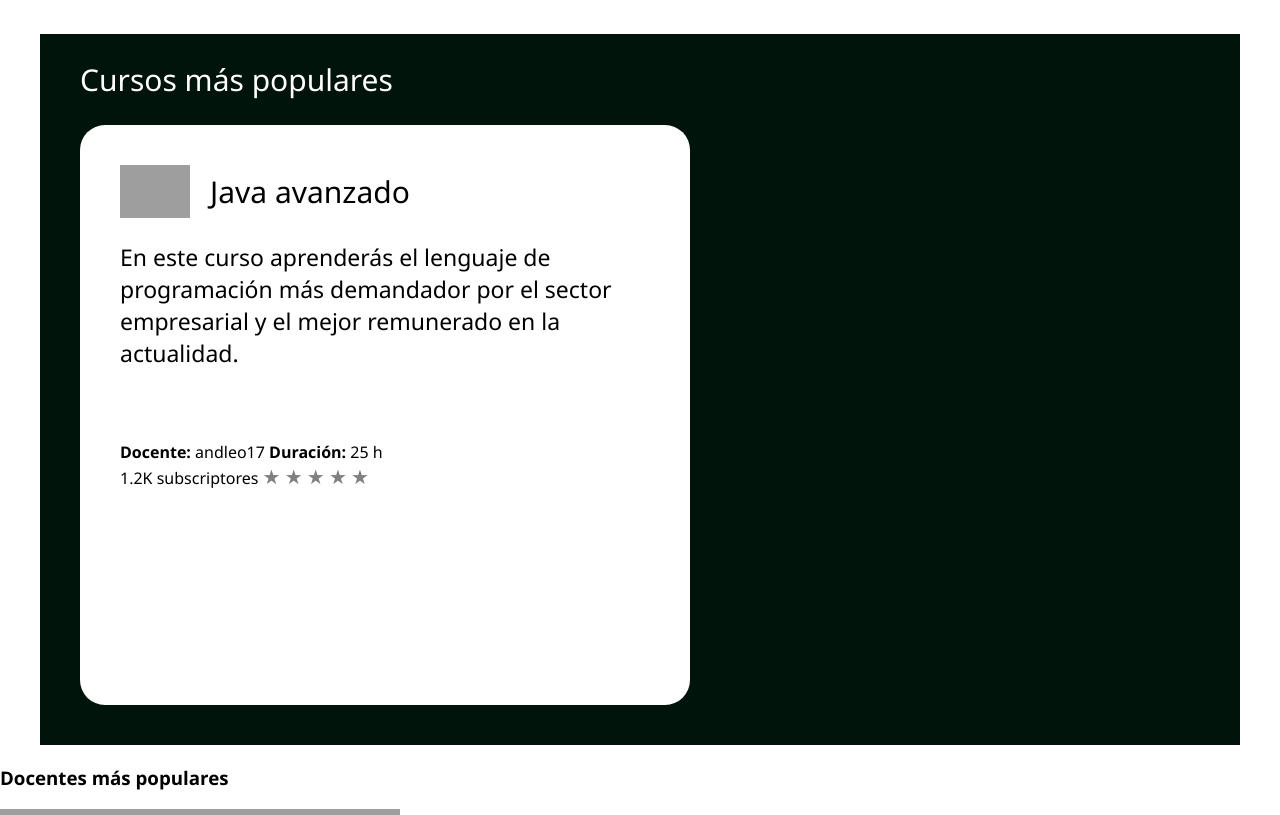
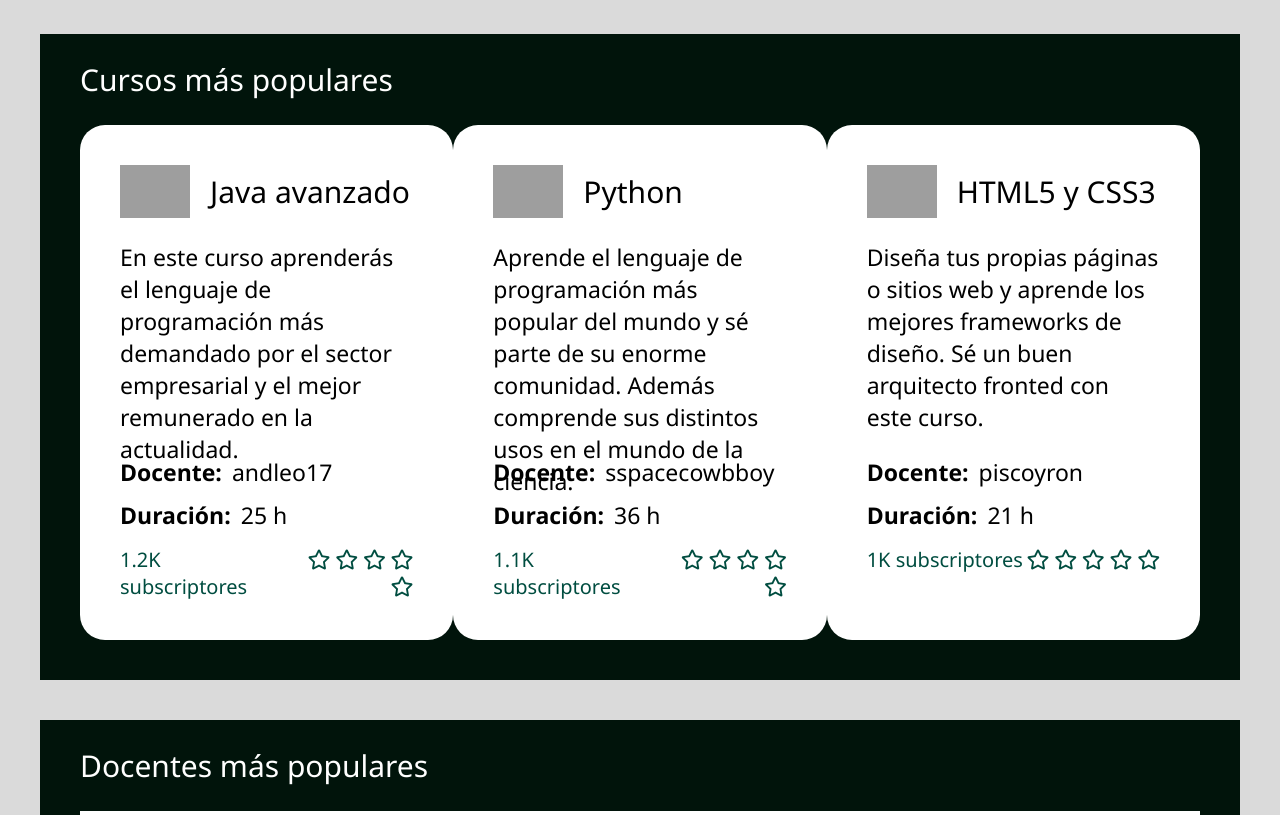
Before and after one commit to andleo17/dotClass, a PHP site: page /html/index.html in a window 1280 px wide. Shown: the part 666-1481 px from the top of the page. Run offline with PHP 8.4, Linux system fonts and the light colour scheme; some libraries are stand-ins or nearby versions; grey boxes are pictures that could not be loaded.

Commit message:
avance 3

```diff
--- a/css/style.css
+++ b/css/style.css
@@ -1,6 +1,7 @@
 html, body {
     font-family: 'Segoe UI', sans-serif;
     margin: 0px;
+    background-color: #DADADA;
 }
 
 nav {
@@ -144,7 +145,7 @@ li a {
   padding: 25px 40px 40px;
 }
 
-.cursos-populares-container h3 {
+h3 {
   color: white;
   font-size: 30px;
   font-weight: 500;
@@ -158,8 +159,7 @@ li a {
 }
 
 .curso {
-  width: 530px;
-  height: 500px;
+  width: 450px;
   background-color: white;
   border-radius: 25px;
   padding: 40px;
@@ -182,8 +182,31 @@ li a {
   height: 200px;
 }
 
+.curso-datos {
+  margin-top: 15px;
+  font-size: 23px;
+  display: flex;
+  flex-direction: column;
+  justify-content: space-between;
+  height: 75px;
+}
+
+.curso-datos b {
+  margin-right: 10px;
+}
+
+.curso-rating {
+  margin-top: 15px;
+  color: #004D40;
+  font-weight: 500;
+  display: flex;
+  align-items: center;
+  justify-content: space-between;
+  font-size: 20px;
+}
+
 label {
-    font-size: 20px;
+    font-size: 35px;
   }
 
   input[type="radio"] {
--- a/html/index.html
+++ b/html/index.html
@@ -5,7 +5,8 @@
     <meta charset="UTF-8">
     <meta name="viewport" content="width=device-width, initial-scale=1.0">
     <link rel="stylesheet" href="../css/style.css">
-    <link rel="stylesheet" href="https://use.fontawesome.com/releases/v5.8.2/css/all.css" integrity="sha384-oS3vJWv+0UjzBfQzYUhtDYW+Pj2yciDJxpsK1OYPAYjqT085Qq/1cq5FLXAZQ7Ay" crossorigin="anonymous">
+    <link rel="stylesheet" href="https://use.fontawesome.com/releases/v5.8.2/css/all.css"
+        integrity="sha384-oS3vJWv+0UjzBfQzYUhtDYW+Pj2yciDJxpsK1OYPAYjqT085Qq/1cq5FLXAZQ7Ay" crossorigin="anonymous">
     <title>dotClass</title>
 </head>
 
@@ -51,52 +52,104 @@
                     <div class="curso-cuerpo">
                         <p>
                             En este curso aprenderás el lenguaje de
-                            programación más demandador por el sector
+                            programación más demandado por el sector
                             empresarial y el mejor remunerado en la actualidad.
                         </p>
                     </div>
                     <div class="curso-datos">
-                        <b>Docente:</b>
-                        <span>andleo17</span>
-                        <b>Duración:</b>
-                        <span>25 h</span>
+                        <span>
+                            <b>Docente:</b>andleo17
+                        </span>
+                        <span>
+                            <b>Duración:</b>25 h
+                        </span>
                     </div>
                     <div class="curso-rating">
                         <span>1.2K subscriptores</span>
                         <span class="clasificacion">
-                            <input id="radio1" type="radio" name="estrellas" value="5">
-                            <!--
-                                --><label for="radio1">★</label>
-                            <!--
-                                --><input id="radio2" type="radio" name="estrellas" value="4">
-                            <!--
-                                --><label for="radio2">★</label>
-                            <!--
-                                --><input id="radio3" type="radio" name="estrellas" value="3">
-                            <!--
-                                --><label for="radio3">★</label>
-                            <!--
-                                --><input id="radio4" type="radio" name="estrellas" value="2">
-                            <!--
-                                --><label for="radio4">★</label>
-                            <!--
-                                --><input id="radio5" type="radio" name="estrellas" value="1">
-                            <!--
-                                --><label for="radio5">★</label>
+                            <i class="far fa-star"></i>
+                            <i class="far fa-star"></i>
+                            <i class="far fa-star"></i>
+                            <i class="far fa-star"></i>
+                            <i class="far fa-star"></i>
                         </span>
                     </div>
                 </div>
-
+                <div class="curso">
+                    <div class="curso-titulo">
+                        <img src="https://static.platzi.com/media/achievements/1378-6fbee8c2-fb79-45db-bd28-d25878a0104c.png"
+                            alt="logo">
+                        <span>Python</span>
+                    </div>
+                    <div class="curso-cuerpo">
+                        <p>
+                            Aprende el lenguaje de programación más popular del mundo y sé parte de su enorme comunidad.
+                            Además comprende sus distintos usos en el mundo de la ciencia.
+                        </p>
+                    </div>
+                    <div class="curso-datos">
+                        <span>
+                            <b>Docente:</b>sspacecowbboy
+                        </span>
+                        <span>
+                            <b>Duración:</b>36 h
+                        </span>
+                    </div>
+                    <div class="curso-rating">
+                        <span>1.1K subscriptores</span>
+                        <span class="clasificacion">
+                            <i class="far fa-star"></i>
+                            <i class="far fa-star"></i>
+                            <i class="far fa-star"></i>
+                            <i class="far fa-star"></i>
+                            <i class="far fa-star"></i>
+                        </span>
+                    </div>
+                </div>
+                <div class="curso">
+                    <div class="curso-titulo">
+                        <img src="https://static.platzi.com/media/achievements/badges-html-css-b0a71550-d5e7-4e27-aca2-f09f1321a517.png"
+                            alt="logo">
+                        <span>HTML5 y CSS3</span>
+                    </div>
+                    <div class="curso-cuerpo">
+                        <p>
+                            Diseña tus propias páginas o sitios web y aprende los mejores frameworks de diseño.
+                            Sé un buen arquitecto fronted con este curso.
+                        </p>
+                    </div>
+                    <div class="curso-datos">
+                        <span>
+                            <b>Docente:</b>piscoyron
+                        </span>
+                        <span>
+                            <b>Duración:</b>21 h
+                        </span>
+                    </div>
+                    <div class="curso-rating">
+                        <span>1K subscriptores</span>
+                        <span class="clasificacion">
+                            <i class="far fa-star"></i>
+                            <i class="far fa-star"></i>
+                            <i class="far fa-star"></i>
+                            <i class="far fa-star"></i>
+                            <i class="far fa-star"></i>
+                        </span>
+                    </div>
+                </div>
             </div>
         </div>
         <div class="docentes-populares-container">
             <h3>Docentes más populares</h3>
+            <div class="docentes-populares">
                 <div class="docente">
                     <div class="docente-titulo">
                         <img src="https://scontent.ftru2-1.fna.fbcdn.net/v/t1.0-9/53456356_2038856099502369_3592419085708689408_n.jpg?_nc_cat=108&_nc_ht=scontent.ftru2-1.fna&oh=25fd8b8d3489c07dafcd3f5fd6631b46&oe=5D61D117"
                             alt="foto-perfil">
-                    <b>paolacieza12</b>
+                        <div class="docente-perfil">
+                            <b>paolacieza09</b>
                             <span>15.2K seguidores</span>
+                        </div>
                     </div>
                     <div class="docente-cuerpo">
                         <p>
@@ -107,16 +160,101 @@
                         </p>
                     </div>
                     <div class="docente-datos">
+                        <span>
                             <b>N° de cursos que enseña:</b>
-                    <span>15 cursos</span>
-                    <a href="perfil.html">></a>
+                            15 cursos
+                            <a href="perfil.html" class="flecha"><i class="fas fa-chevron-right"></i></a>
+                        </span>
+                        <span>
                             <b>N° de cursos que aprendió:</b>
-                    <span>19 cursos</span>
-                    <a href="perfil.html">></a>
+                            19 cursos
+                            <a href="perfil.html" class="flecha"><i class="fas fa-chevron-right"></i></a>
+                        </span>
+                        <span>
                             <b>Cursos destacados:</b>
+                            <span class="docente-cursos">
                                 <a href="curso-java.html">Java desde cero</a>,
                                 <a href="curso-poo.html">Programación Orientada a Objetos (POO)</a>,
                                 <a href="css-grid.html">CSS Grid Layout</a>
+                            </span>
+                        </span>
+                    </div>
+                </div>
+                <div class="docente">
+                    <div class="docente-titulo">
+                        <img src="https://scontent.ftru2-1.fna.fbcdn.net/v/t1.0-9/53456356_2038856099502369_3592419085708689408_n.jpg?_nc_cat=108&_nc_ht=scontent.ftru2-1.fna&oh=25fd8b8d3489c07dafcd3f5fd6631b46&oe=5D61D117"
+                            alt="foto-perfil">
+                        <div class="docente-perfil">
+                            <b>paolacieza09</b>
+                            <span>15.2K seguidores</span>
+                        </div>
+                    </div>
+                    <div class="docente-cuerpo">
+                        <p>
+                            Soy una chica emocionada por enseñar, muy
+                            social y alegre. Me gusta interactuar con la gente
+                            a la que enseño. Quisiera seguir aprendiendo toda
+                            la vida :)
+                        </p>
+                    </div>
+                    <div class="docente-datos">
+                        <span>
+                            <b>N° de cursos que enseña:</b>
+                            15 cursos
+                            <a href="perfil.html" class="flecha"><i class="fas fa-chevron-right"></i></a>
+                        </span>
+                        <span>
+                            <b>N° de cursos que aprendió:</b>
+                            19 cursos
+                            <a href="perfil.html" class="flecha"><i class="fas fa-chevron-right"></i></a>
+                        </span>
+                        <span>
+                            <b>Cursos destacados:</b>
+                            <span class="docente-cursos">
+                                <a href="curso-java.html">Java desde cero</a>,
+                                <a href="curso-poo.html">Programación Orientada a Objetos (POO)</a>,
+                                <a href="css-grid.html">CSS Grid Layout</a>
+                            </span>
+                        </span>
+                    </div>
+                </div>
+                <div class="docente">
+                    <div class="docente-titulo">
+                        <img src="https://scontent.ftru2-1.fna.fbcdn.net/v/t1.0-9/53456356_2038856099502369_3592419085708689408_n.jpg?_nc_cat=108&_nc_ht=scontent.ftru2-1.fna&oh=25fd8b8d3489c07dafcd3f5fd6631b46&oe=5D61D117"
+                            alt="foto-perfil">
+                        <div class="docente-perfil">
+                            <b>paolacieza09</b>
+                            <span>15.2K seguidores</span>
+                        </div>
+                    </div>
+                    <div class="docente-cuerpo">
+                        <p>
+                            Soy una chica emocionada por enseñar, muy
+                            social y alegre. Me gusta interactuar con la gente
+                            a la que enseño. Quisiera seguir aprendiendo toda
+                            la vida :)
+                        </p>
+                    </div>
+                    <div class="docente-datos">
+                        <span>
+                            <b>N° de cursos que enseña:</b>
+                            15 cursos
+                            <a href="perfil.html" class="flecha"><i class="fas fa-chevron-right"></i></a>
+                        </span>
+                        <span>
+                            <b>N° de cursos que aprendió:</b>
+                            19 cursos
+                            <a href="perfil.html" class="flecha"><i class="fas fa-chevron-right"></i></a>
+                        </span>
+                        <span>
+                            <b>Cursos destacados:</b>
+                            <span class="docente-cursos">
+                                <a href="curso-java.html">Java desde cero</a>,
+                                <a href="curso-poo.html">Programación Orientada a Objetos (POO)</a>,
+                                <a href="css-grid.html">CSS Grid Layout</a>
+                            </span>
+                        </span>
+                    </div>
                 </div>
             </div>
         </div>
@@ -126,6 +264,7 @@
             <span class="dot">dot</span>
             <span class="class">Class</span>
         </div>
+        <div class="footer-datos">
             <div class="informacion">
                 <ul>
                     <li><a href="about.html">Acerca de nosotros</a></li>
@@ -135,9 +274,9 @@
             </div>
             <div class="redes-sociales">
                 <ul>
-                <li><a href="">Facebook</a></li>
-                <li><a href="">Twitter</a></li>
-                <li><a href="">Instagram</a></li>
+                    <li><a href=""><i class="fab fa-facebook-square"></i>Facebook</a></li>
+                    <li><a href=""><i class="fab fa-twitter-square"></i>Twitter</a></li>
+                    <li><a href=""><i class="fab fa-instagram"></i>Instagram</a></li>
                 </ul>
             </div>
             <form class="novedades-contacto">
@@ -154,6 +293,7 @@
                     <li>contacto@dotclass.com</li>
                 </ul>
             </div>
+        </div>
     </footer>
 </body>
 
```
Also changed, not shown: other parts of css/style.css (+107 -0 lines). Lines whose indentation alone changed are shown as unchanged.
